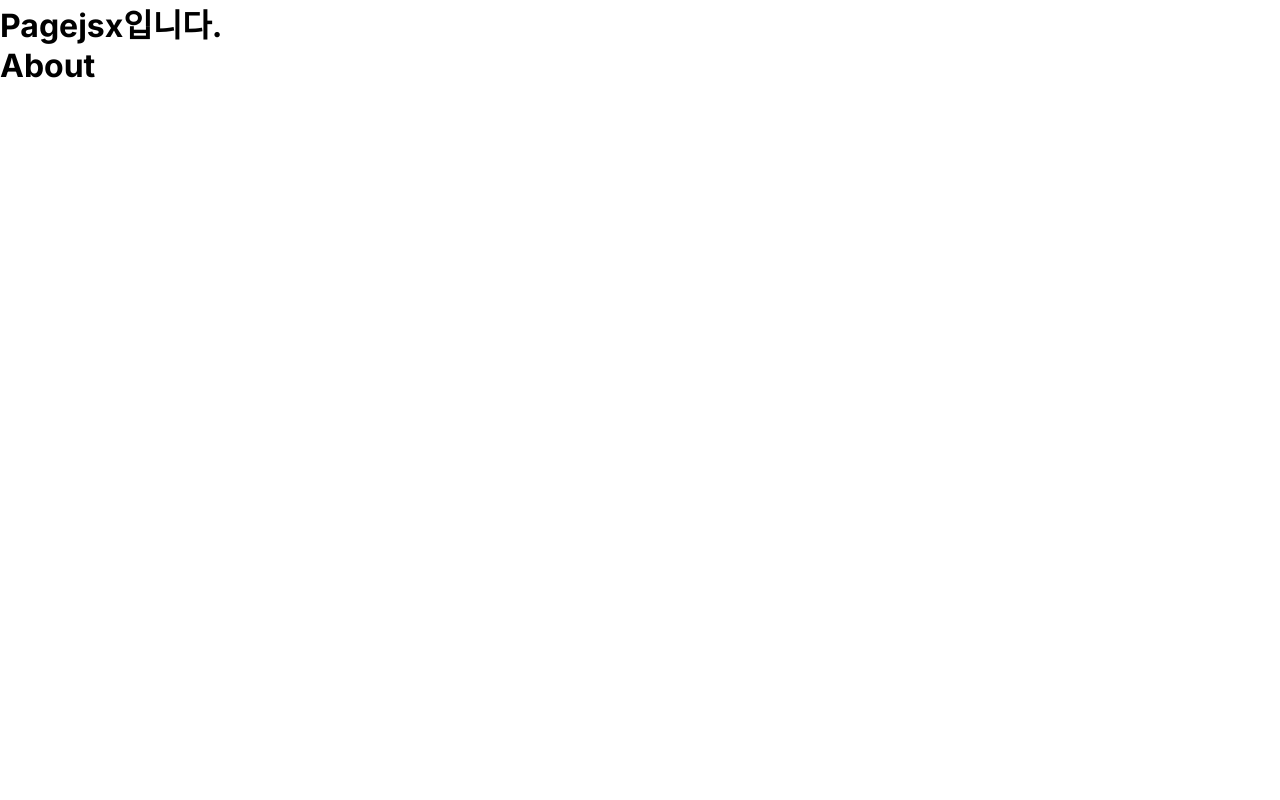
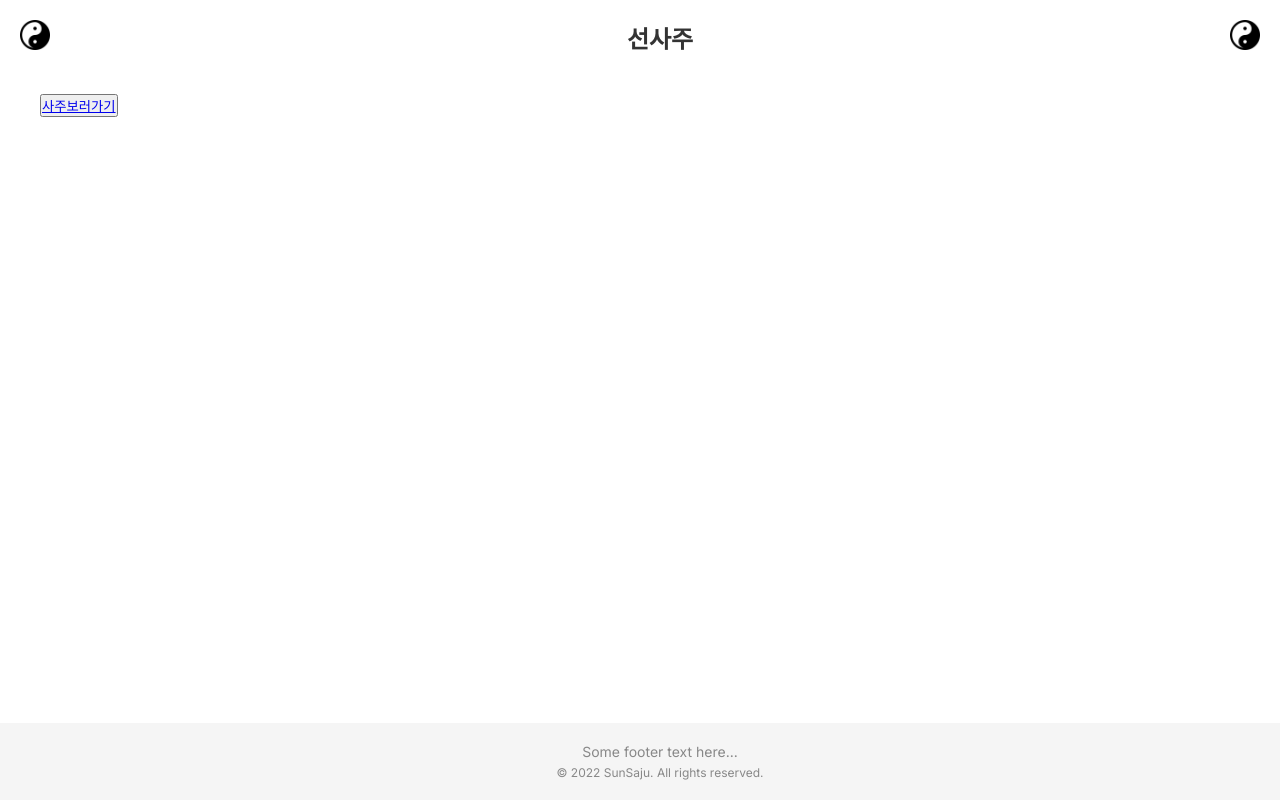
Before and after one commit to sundesoleil/sunsaju, a Next.js app: page / in a window 1280 px wide. Built offline with nearby package versions, Linux system fonts and the light colour scheme.

Commit message:
nav, footer 추가

```diff
--- a/app/layout.tsx
+++ b/app/layout.tsx
@@ -3,25 +3,22 @@ import { Inter } from 'next/font/google'
 import Providers from '@/utils/provider'
 import '@/styles/globals.scss'
 import TopNavbar from '@/components/nav/TopNavbar'
+import Footer from '@/components/footer/Footer'
 
 const inter = Inter({ subsets: ['latin'] })
 
 export const metadata: Metadata = {
-  title: 'Create Next App',
+  title: '선사주',
   description: 'Generated by create next app',
 }
 
-export default function RootLayout({
-  children,
-}: {
-  children: React.ReactNode
-}) {
-  return (
+const RootLayout: React.FC<{ children: React.ReactNode }> = ({ children }) => (
   <html lang="ko">
     <body className={inter.className}>
-        {/* <TopNavbar /> */}
+      <TopNavbar />
       <Providers>{children}</Providers>
+      <Footer />
     </body>
   </html>
 )
-}
+export default RootLayout
--- a/app/page.tsx
+++ b/app/page.tsx
@@ -1,8 +1,15 @@
-export default function Home() {
+import Link from 'next/link'
+
+const Home: React.FC = () => {
   return (
-    <>
-      <h1>Pagejsx입니다.</h1>
-      <h1>About</h1>
-    </>
+    <div>
+      <h1>
+        <button>
+          <Link href={'/saju'}>사주보러가기</Link>
+        </button>
+      </h1>
+    </div>
   )
 }
+
+export default Home
--- /dev/null
+++ b/components/footer/Footer.tsx
@@ -0,0 +1,18 @@
+import React from 'react'
+import styles from '@/styles/Footer.module.scss'
+
+const Footer: React.FC = () => {
+  const currentYear = new Date().getFullYear()
+
+  return (
+    <footer className={styles.footer}>
+      <p className={styles.footer__text}>Some footer text here...</p>
+      <p className={styles.footer__copyright}>
+        {' '}
+        &copy; {currentYear} SunSaju. All rights reserved.
+      </p>
+    </footer>
+  )
+}
+
+export default Footer
--- a/components/nav/TopNavbar.tsx
+++ b/components/nav/TopNavbar.tsx
@@ -1,19 +1,33 @@
-export default function TopNavbar() {
+'use client'
+
+import React, { useEffect, useState } from 'react'
+import styles from '@/styles/Nav.module.scss'
+import Logo from '@/public/images/yin-yan-symbol.png'
+
+const TopNavbar: React.FC = () => {
+  const [show, handleShow] = useState(false)
+  const transitionNavBar = () => {
+    if (window.scrollY > 100) {
+      handleShow(true)
+    } else {
+      handleShow(false)
+    }
+  }
+
+  useEffect(() => {
+    window.addEventListener('scroll', transitionNavBar)
+    return () => window.removeEventListener('scroll', transitionNavBar)
+  }, [])
+
   return (
-    <header>
-      <nav className="top-nav">
-        <ul>
-          <li>
-            <a href="#">Home</a>
-          </li>
-          <li>
-            <a href="#">About</a>
-          </li>
-          <li>
-            <a href="#">Contact</a>
-          </li>
-        </ul>
-      </nav>
-    </header>
+    <div className={`${styles.nav} ${show ? styles.nav__black : ''}`}>
+      <div className={styles.nav__contents}>
+        <img className={styles.nav__logo} src={Logo.src} alt="" />
+        <div className={styles.nav__title}>선사주</div>
+        <img className={styles.nav__avatar} src={Logo.src} alt="" />
+      </div>
+    </div>
   )
 }
+
+export default TopNavbar
--- /dev/null
+++ b/styles/Footer.module.scss
@@ -0,0 +1,19 @@
+.footer {
+  position: fixed;
+  bottom: 0;
+  width: 100%;
+  background-color: var(--color-beige);
+  padding: 20px;
+  text-align: center;
+}
+
+.footer__text {
+  font-size: 14px;
+  color: #888;
+}
+
+.footer__copyright {
+  font-size: 12px;
+  color: #888;
+  margin-top: 5px;
+}
--- /dev/null
+++ b/styles/Nav.module.scss
@@ -0,0 +1,45 @@
+.nav {
+  position: fixed;
+  top: 0;
+  left: 0;
+  padding: 20px;
+  width: 100%;
+  height: 30px;
+  z-index: 100;
+  background: transparent;
+  /* Animations */
+  transition-timing-function: ease-in;
+  transition: all 0.5s;
+}
+
+.nav__contents {
+  display: flex;
+  justify-content: center;
+}
+
+.nav__black {
+  background: #111;
+}
+
+.nav__logo {
+  position: fixed;
+  top: 20px;
+  left: 20px;
+  width: 30px;
+  height: auto;
+  object-fit: contain;
+  cursor: pointer;
+}
+
+.nav__title {
+  font-size: 24px;
+  font-weight: bold;
+  color: var(--color-dark);
+}
+
+.nav__avatar {
+  cursor: pointer;
+  position: fixed;
+  right: 20px;
+  width: 30px;
+}
--- a/styles/globals.scss
+++ b/styles/globals.scss
@@ -1,4 +1,6 @@
 $navbar-height: 60px;
+@import './variables.scss';
+
 * {
   margin: 0;
   padding: 0;
@@ -12,24 +14,8 @@ header {
   background-color: #333;
   z-index: 100;
   height: $navbar-height;
+}
 
-  .top-nav {
-    ul {
-      list-style: none;
-      display: flex;
-
-      li {
-        margin-right: 20px;
-
-        a {
-          text-decoration: none;
-          color: #fff;
-
-          &:hover {
-            text-decoration: underline;
-          }
-        }
-      }
-    }
-  }
+.container {
+  padding: 80px 40px;
 }
--- a/styles/variables.scss
+++ b/styles/variables.scss
@@ -1,3 +1,5 @@
 :root {
   --color-white: #ffffff;
+  --color-dark: #333;
+  --color-beige: #f5f5f5;
 }
--- a/utils/provider.tsx
+++ b/utils/provider.tsx
@@ -6,7 +6,11 @@ import { QueryClientProvider, QueryClient } from '@tanstack/react-query'
 function Providers({ children }: React.PropsWithChildren) {
   const [client] = React.useState(new QueryClient())
 
-  return <QueryClientProvider client={client}>{children}</QueryClientProvider>
+  return (
+    <QueryClientProvider client={client}>
+      <div className="container">{children}</div>
+    </QueryClientProvider>
+  )
 }
 
 export default Providers
```
Also changed, not shown: public/images/yin-yan-symbol.png (added). Lines whose indentation alone changed are shown as unchanged.
